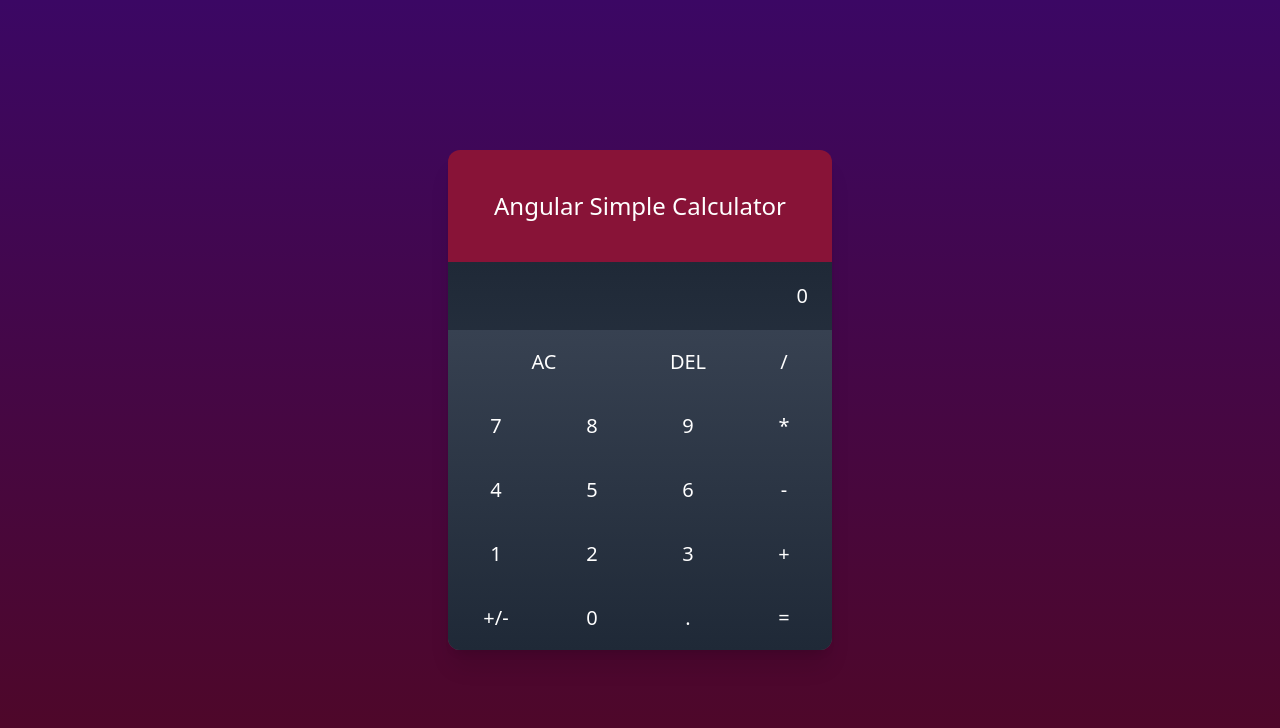
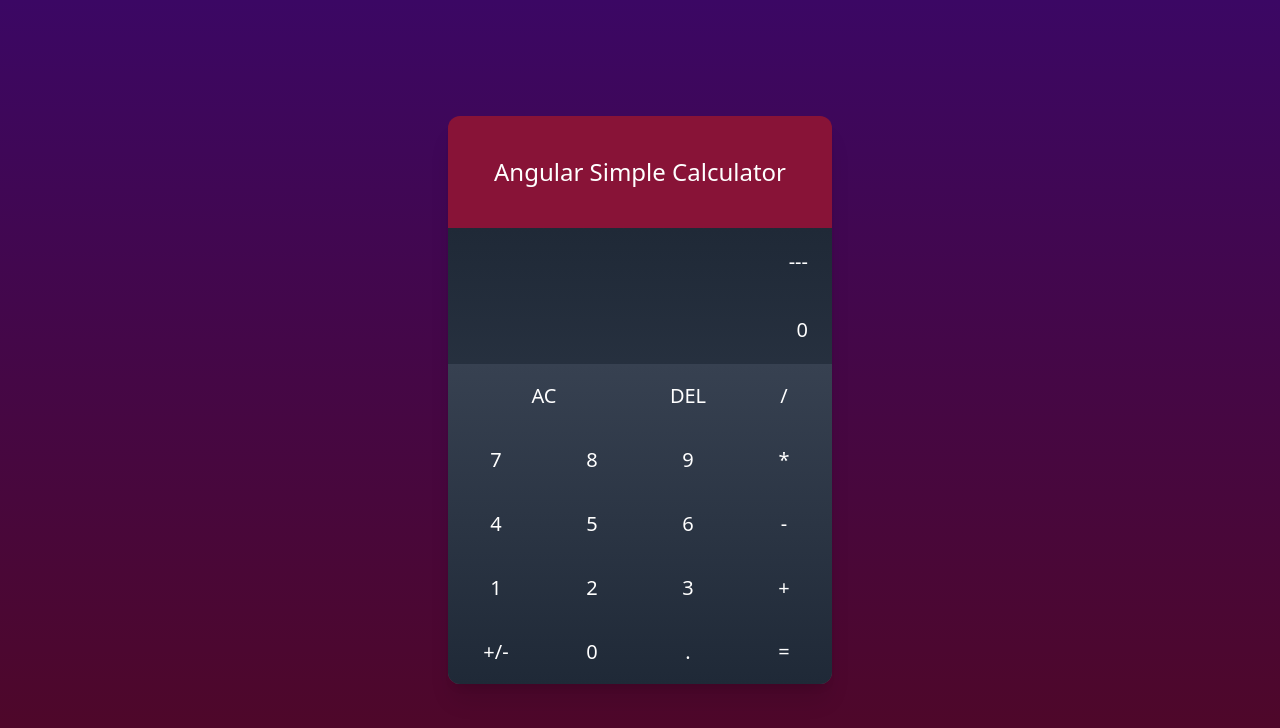
Before and after one commit to jmcerezo/angular-simple-calculator, an Angular app: page / in a window 1280 px wide. Shown: the top 728 px of the page. Built offline with nearby package versions, Linux system fonts and the light colour scheme.

Commit message:
Add input display

```diff
--- a/src/app/components/calculator/calculator.component.html
+++ b/src/app/components/calculator/calculator.component.html
@@ -10,6 +10,10 @@
     <div
       class="w-full h-auto bg-gradient-to-b from-gray-800 to-gray-700 text-right"
     >
+      <div class="w-full px-6 py-5 text-white text-xl font-thin">
+        {{ firstOperand !== null ? firstOperand : "---" }}
+        {{ firstOperand !== null ? operator : "" }}
+      </div>
       <div class="w-full px-6 py-5 text-white text-xl font-thin">
         {{ displayValue }}
       </div>
```
